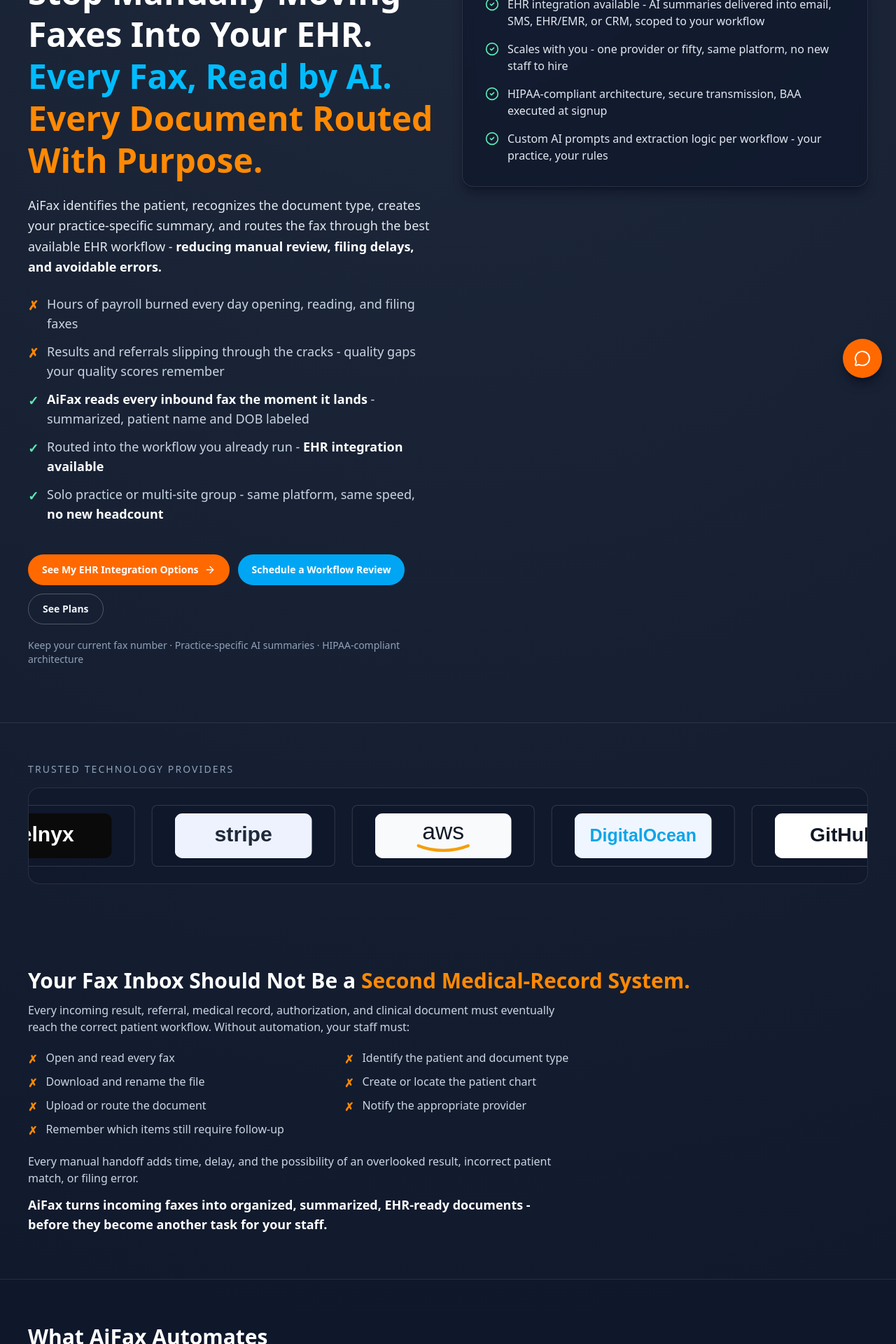
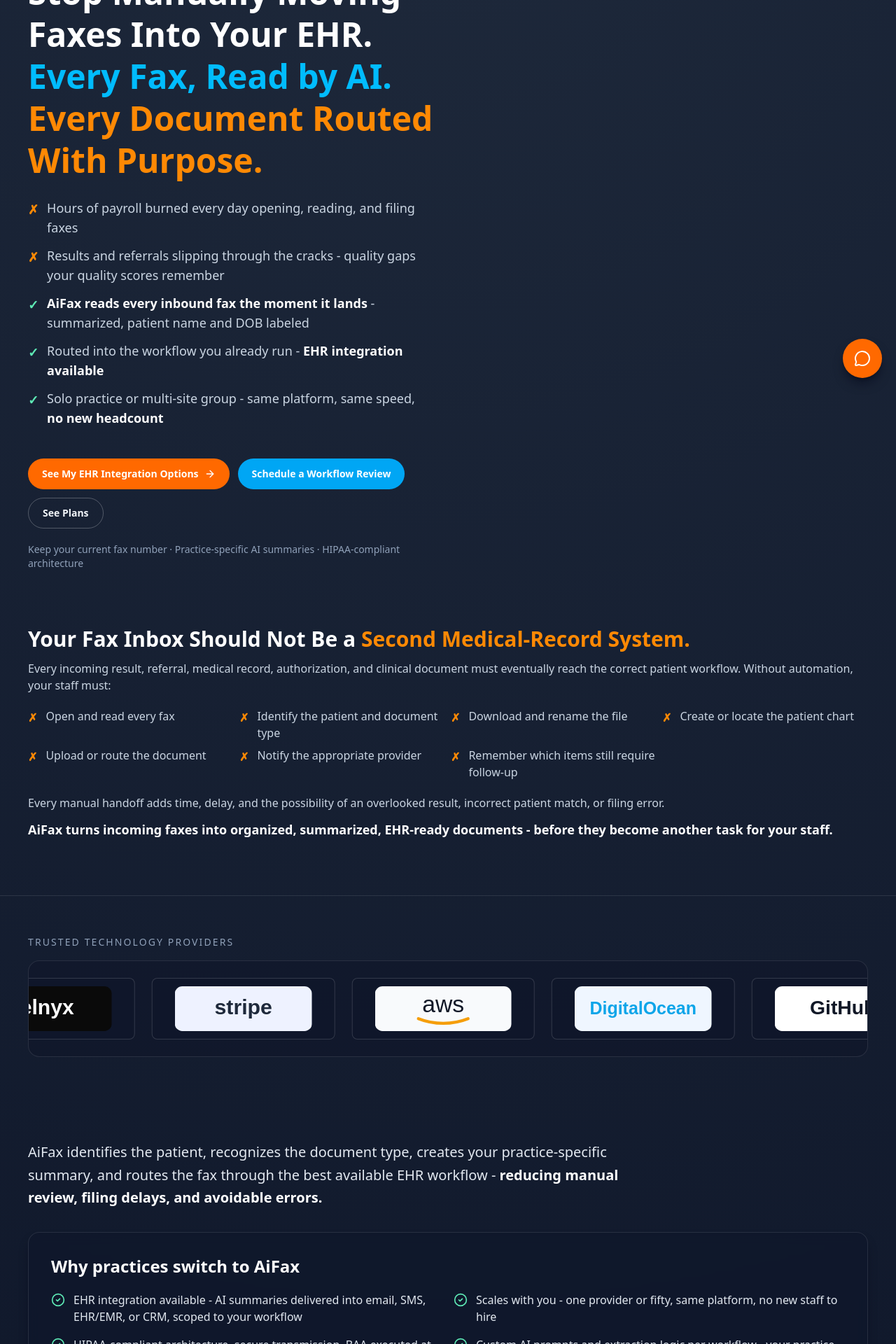
Before and after one commit to kevinspace1976/aifax, a Next.js app: page / in a window 1280 px wide. Shown: the part 240-2160 px from the top of the page at 70% size. Built offline with nearby package versions, Linux system fonts and the light colour scheme.

Commit message:
Reorder homepage: video top-right, pain point full width, promise and trust card below marquee
Co-Authored-By: Claude <noreply@anthropic.com>
Claude-Session: https://claude.ai/code/session_01NA89SdpJ3SYsmibp1YbpH1

```diff
--- a/src/app/page.tsx
+++ b/src/app/page.tsx
@@ -187,11 +187,6 @@ export default function Home() {
               <span className="block text-sky-400">Every Fax, Read by AI.</span>
               <span className="block text-orange-400">Every Document Routed With Purpose.</span>
             </h1>
-            <p className="mt-5 max-w-2xl text-base leading-relaxed text-slate-200 sm:text-lg">
-              AiFax identifies the patient, recognizes the document type, creates your practice-specific summary, and
-              routes the fax through the best available EHR workflow -{" "}
-              <strong className="text-white">reducing manual review, filing delays, and avoidable errors.</strong>
-            </p>
             <ul className="mt-6 max-w-2xl space-y-3 text-base text-slate-300 sm:text-lg">
               <li className="flex items-start gap-3">
                 <span aria-hidden="true" className="mt-0.5 font-bold text-orange-400">&#10007;</span>
@@ -239,19 +234,34 @@ export default function Home() {
           </div>
 
           <div className="space-y-6">
-            <aside className="card-surface interactive p-6 sm:p-8" aria-label="Trust points">
-              <h2 className="text-xl font-semibold text-white sm:text-2xl">Why practices switch to AiFax</h2>
-              <ul className="mt-5 space-y-4">
-                {trustPoints.map((point) => (
-                  <li key={point} className="flex items-start gap-3 text-sm text-slate-200 sm:text-base">
-                    <CheckCircle2 className="mt-0.5 h-5 w-5 shrink-0 text-emerald-300" />
-                    <span>{point}</span>
-                  </li>
-                ))}
-              </ul>
-            </aside>
             {youtubeEmbedUrl ? <VideoCard embedUrl={youtubeEmbedUrl} /> : null}
           </div>
+        </div>
+
+        <div className="section-shell pb-16 sm:pb-20">
+          <h2 className="text-2xl font-semibold text-white sm:text-3xl">
+            Your Fax Inbox Should Not Be a <span className="text-orange-400">Second Medical-Record System.</span>
+          </h2>
+          <p className="mt-3 text-slate-300">
+            Every incoming result, referral, medical record, authorization, and clinical document must eventually reach
+            the correct patient workflow. Without automation, your staff must:
+          </p>
+          <ul className="mt-5 grid gap-2 text-slate-300 sm:grid-cols-2 lg:grid-cols-4">
+            {manualSteps.map((step) => (
+              <li key={step} className="flex items-start gap-3">
+                <span aria-hidden="true" className="mt-0.5 font-bold text-orange-400">&#10007;</span>
+                <span>{step}</span>
+              </li>
+            ))}
+          </ul>
+          <p className="mt-5 text-slate-300">
+            Every manual handoff adds time, delay, and the possibility of an overlooked result, incorrect patient match,
+            or filing error.
+          </p>
+          <p className="mt-3 text-lg font-semibold text-white">
+            AiFax turns incoming faxes into organized, summarized, EHR-ready documents - before they become another task
+            for your staff.
+          </p>
         </div>
       </section>
 
@@ -283,29 +293,22 @@ export default function Home() {
       </section>
 
       <section className="section-shell py-14 sm:py-16">
-        <h2 className="text-2xl font-semibold text-white sm:text-3xl">
-          Your Fax Inbox Should Not Be a <span className="text-orange-400">Second Medical-Record System.</span>
-        </h2>
-        <p className="mt-3 max-w-3xl text-slate-300">
-          Every incoming result, referral, medical record, authorization, and clinical document must eventually reach the
-          correct patient workflow. Without automation, your staff must:
+        <p className="max-w-4xl text-lg leading-relaxed text-slate-200 sm:text-xl">
+          AiFax identifies the patient, recognizes the document type, creates your practice-specific summary, and routes
+          the fax through the best available EHR workflow -{" "}
+          <strong className="text-white">reducing manual review, filing delays, and avoidable errors.</strong>
         </p>
-        <ul className="mt-5 grid max-w-4xl gap-2 text-slate-300 sm:grid-cols-2">
-          {manualSteps.map((step) => (
-            <li key={step} className="flex items-start gap-3">
-              <span aria-hidden="true" className="mt-0.5 font-bold text-orange-400">&#10007;</span>
-              <span>{step}</span>
-            </li>
-          ))}
-        </ul>
-        <p className="mt-5 max-w-3xl text-slate-300">
-          Every manual handoff adds time, delay, and the possibility of an overlooked result, incorrect patient match, or
-          filing error.
-        </p>
-        <p className="mt-3 max-w-3xl text-lg font-semibold text-white">
-          AiFax turns incoming faxes into organized, summarized, EHR-ready documents - before they become another task for
-          your staff.
-        </p>
+        <aside className="card-surface interactive mt-8 p-6 sm:p-8" aria-label="Trust points">
+          <h2 className="text-xl font-semibold text-white sm:text-2xl">Why practices switch to AiFax</h2>
+          <ul className="mt-5 grid gap-4 md:grid-cols-2">
+            {trustPoints.map((point) => (
+              <li key={point} className="flex items-start gap-3 text-sm text-slate-200 sm:text-base">
+                <CheckCircle2 className="mt-0.5 h-5 w-5 shrink-0 text-emerald-300" />
+                <span>{point}</span>
+              </li>
+            ))}
+          </ul>
+        </aside>
       </section>
 
       <section className="border-y border-white/10 bg-slate-900/50">
```
